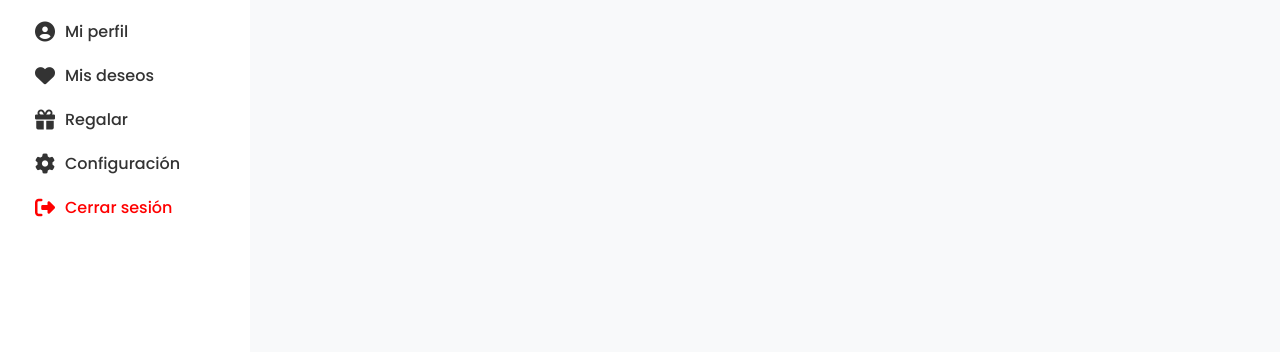
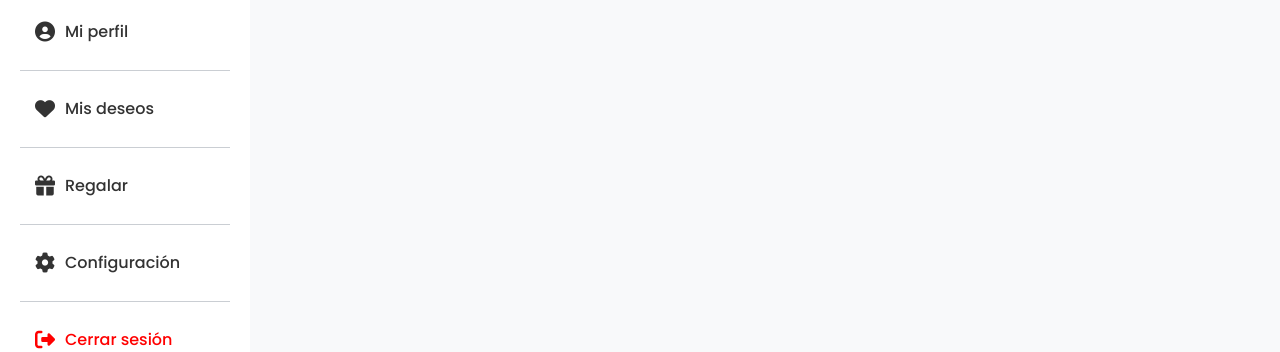
Before and after one commit to emimoretta/FinalPNT2, a Vue app: page /dashboard in a window 1280 px wide. Shown: the part 158-510 px from the top of the page. Built offline with nearby package versions, Linux system fonts and the light colour scheme; no server answers; sample sign-in values are in the browser's storage.

Commit message:
agregado unos hr

```diff
--- a/src/components/SideBar.vue
+++ b/src/components/SideBar.vue
@@ -22,24 +22,28 @@
           <span>Mi perfil</span>
         </a>
       </li>
+      <hr>
       <li @click="selectPage('WishList')">
         <a class="sidebar-link">
           <i class="fas fa-heart"></i>
           <span>Mis deseos</span>
         </a>
       </li>
+      <hr>
       <li @click="selectPage('GiftPage')">
         <a class="sidebar-link">
           <i class="fas fa-gift"></i>
           <span>Regalar</span>
         </a>
       </li>
+      <hr>
       <li @click="selectPage('AccountSettings')">
         <a class="sidebar-link">
           <i class="fas fa-cog"></i>
           <span>Configuración</span>
         </a>
       </li>
+      <hr>
        <!-- Cerrar sesión -->
        <li @click="logout">
         <a class="sidebar-link">
```
